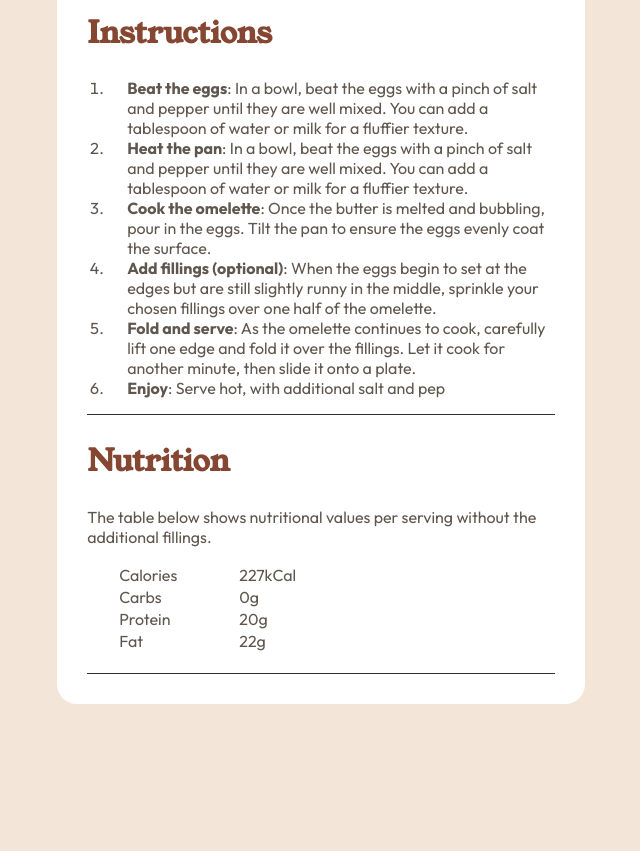
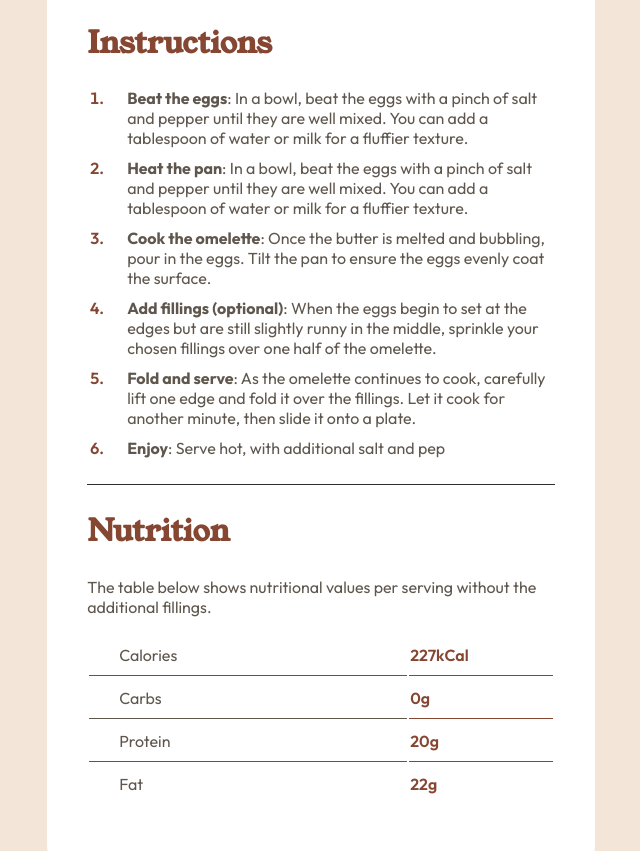
Before and after one commit to Kharmannn/frontendmentor_recipe-page, a plain HTML site: page index.html in a window 1280 px wide. Shown: the part 989-1840 px from the top of the page, without its empty margins (319-959 px from the left). Before the commit the page ends 1763 px from the top, so only its background shows below. Drawn offline with Linux system fonts and the light colour scheme.

Commit message:
added responsive

```diff
--- a/index.html
+++ b/index.html
@@ -63,41 +63,38 @@
           </h2>
           <div class="card-instructions-wrapper">
             <ol class="ol-inst">
-              <li>
+              <li class="inst-list">
                 <div class="inst-block">
                   <span class="inst-bold">Beat the eggs</span>: In a bowl, beat the eggs with a pinch of salt and pepper
                   until they are well mixed. You can add a tablespoon of water or milk for a fluffier texture.
                 </div>
               </li>
 
-              <li>
+              <li class="inst-list">
                 <div class="inst-block">
                   <span class="inst-bold">Heat the pan</span>: In a bowl, beat the eggs with a pinch of salt and pepper
                   until they are well mixed. You can add a tablespoon of water or milk for a fluffier texture.
                 </div>
               </li>
-              <li>
+              <li class="inst-list">
                 <div class="inst-block">
                   <span class="inst-bold">Cook the omelette</span>: Once the butter is melted and bubbling, pour in the eggs. Tilt the pan to ensure
                   the eggs evenly coat the surface.
                 </div>
               </li>
-
-              <li>
+              <li class="inst-list">
                 <div class="inst-block">
                   <span class="inst-bold">Add fillings (optional)</span>: When the eggs begin to set at the edges but are still slightly runny in the
                   middle, sprinkle your chosen fillings over one half of the omelette.
                 </div>
               </li>
-
-              <li>
+              <li class="inst-list">
                 <div class="inst-block">
                   <span class="inst-bold">Fold and serve</span>: As the omelette continues to cook, carefully lift one edge and fold it over the
                   fillings. Let it cook for another minute, then slide it onto a plate.
                 </div>
               </li>
-
-              <li>
+              <li class="inst-list">
                 <div class="inst-block">
                   <span class="inst-bold">Enjoy</span>: Serve hot, with additional salt and pep
                 </div>
@@ -106,24 +103,24 @@
           </div>
         </div>
 
-        <div class="card-ingredients card-section">
+        <div class="card-ingredients">
           <h2 class="title-not-h1">
             Nutrition
           </h2>
           <p>The table below shows nutritional values per serving without the additional fillings.</p>
           <div class="card-nutrition-wrapper">
             <table class="cards-nutrition-table">
-              <tr>
-                <td class="nutrition-food">Calories</td>
-                <td class="nutrition-calory">227kCal</td>
+              <tr">
+                <td class="nutrition-food nutrition-bottom">Calories</td>
+                <td class="nutrition-calory nutrition-bottom">227kCal</td>
               </tr>
               <tr>
-                <td class="nutrition-food">Carbs</td>
-                <td class="nutrition-calory">0g</td>
+                <td class="nutrition-food nutrition-bottom">Carbs</td>
+                <td class="nutrition-calory nutrition-bottom">0g</td>
               </tr>
               <tr>
-                <td class="nutrition-food">Protein</td>
-                <td class="nutrition-calory">20g</td>
+                <td class="nutrition-food nutrition-bottom">Protein</td>
+                <td class="nutrition-calory nutrition-bottom">20g</td>
               </tr>
               <tr>
                 <td class="nutrition-food">Fat</td>
--- a/styles.css
+++ b/styles.css
@@ -38,7 +38,7 @@ main {
     background-color: var(--slate-white);
     width: 37%;
     height: 100%;
-    padding: 30px;
+    padding: 40px;
     border-radius: 20px;
 }
 
@@ -76,7 +76,6 @@ main {
 }
 
 .card-ingredients {
-    border-bottom: 1px solid var(--stone-900);
     padding-bottom: 20px;
 }
 
@@ -120,6 +119,7 @@ main {
 
 .inst-block {
     margin-left: 20px;
+    padding-bottom: 10px;
 }
 
 .title-not-h1 {
@@ -132,14 +132,26 @@ main {
     padding-left: 20px;
 }
 
-.card-nutrition-table {
-    border-spacing: 0 30px;
-    width: 100%;
+.inst-list::marker {
+    color: var(--brown-800);
+    font-weight: 600;
 }
 
-td {
-    padding: 0px 30px 0px 30px; /* Adjust padding as needed for content spacing */
-    text-align: left; /* Ensure text is aligned to the left */
+.nutrition-food {
+    padding-right: 230px;
+    padding-left: 30px;
+    padding-bottom: 10px;
+    padding-top: 10px;
+}
+
+.nutrition-calory {
+    font-weight: 600;
+    width: 100%;
+    color: var(--brown-800);
+}
+
+.nutrition-bottom {
+    border-bottom: solid 1px;
 }
 
 footer {
@@ -147,5 +159,47 @@ footer {
     bottom: auto;
 }
 
+@media screen and (max-width: 1000px) {
+    .nutrition-food {
+        padding-right: 10px;
+        padding-left: 10px;
+        padding-bottom: 10px;
+        padding-top: 10px;
+    }
+
+    .nutrition-calory {
+        font-weight: 600;
+        width: 100%;
+        color: var(--brown-800);
+        text-align: right;
+    }
+
+    .title-not-h1 {
+        font-size: 20px;
+    }
+
+    .card-title {
+        font-size: 30px;
+    }
+
+    .card-prep-time {
+        background-color: var(--rose-50);
+        border-radius: 10px;
+        padding-left: 10px;
+    }
+
+    .prep-bold {
+        margin-left: 0px;
+    }
+
+    .prep-section::marker {
+        margin-right: 5px;
+    }
+
+    .ingredients-text {
+        padding-left: 5px;
+    }
+}
+
 .attribution { font-size: 11px; text-align: center; }
 .attribution a { color: hsl(228, 45%, 44%); }
```
